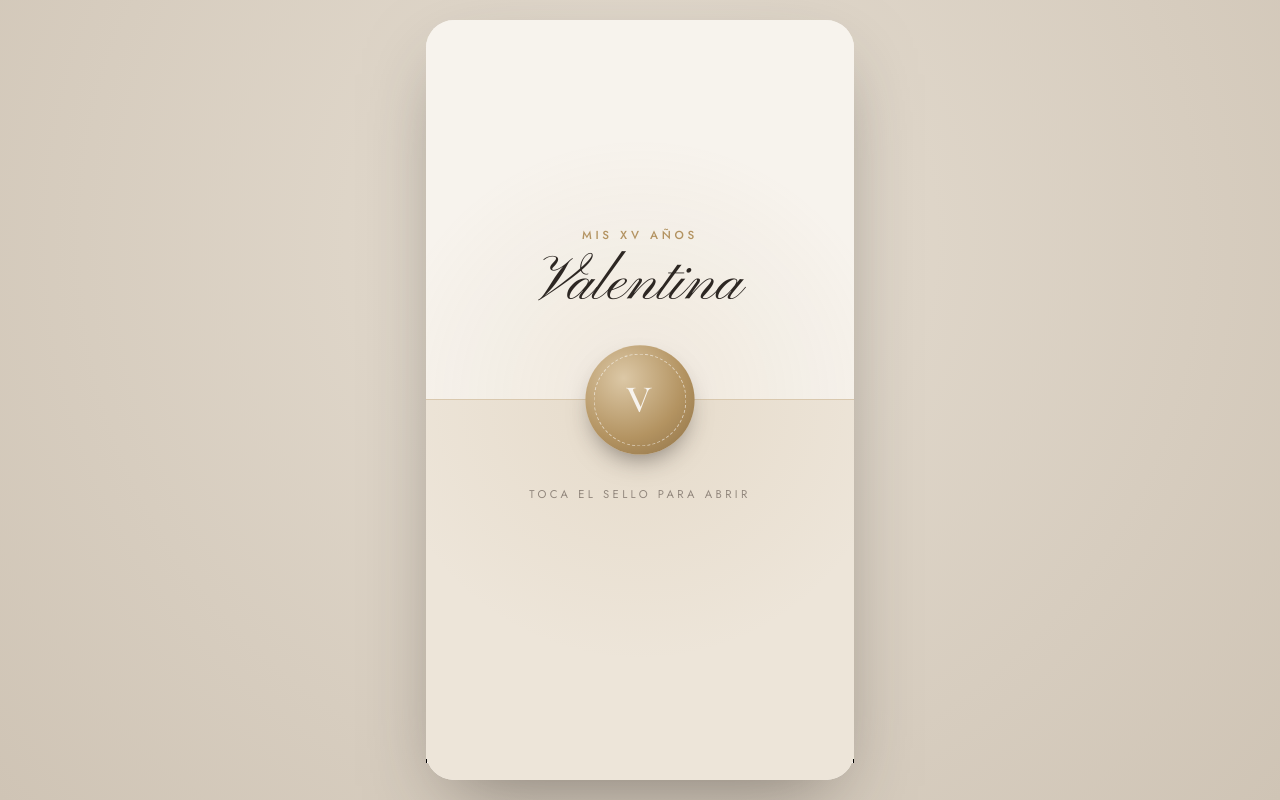
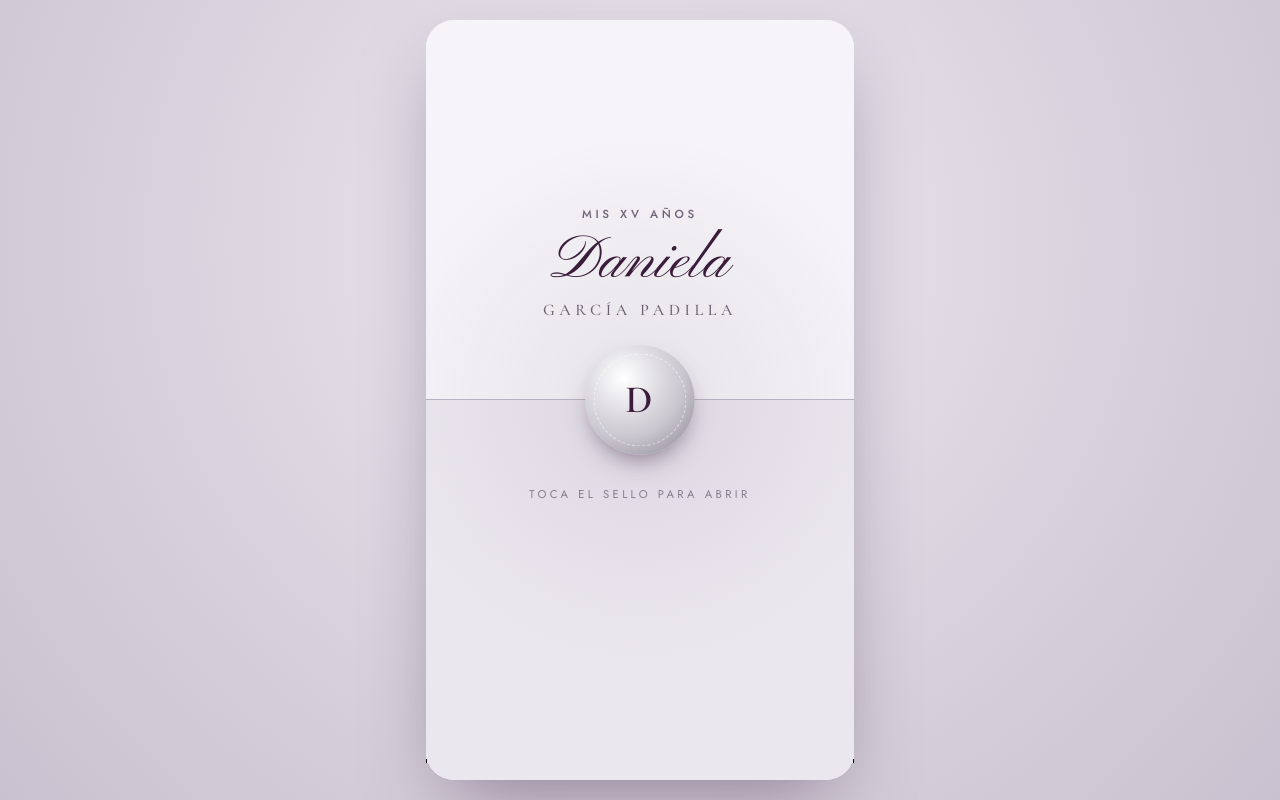
Before and after one commit to Username3456123/invitacion-xv, a plain HTML site: page index.html in a window 1280 px wide. Drawn offline with nearby package versions, Linux system fonts and the light colour scheme.

Commit message:
Deja el morado berenjena y pone a Daniela García Padilla
Sora eligió quedarse con la paleta plateado y morado berenjena y dio el
nombre de la quinceañera. El nombre va grande en letra manuscrita y los
apellidos debajo, más pequeños, en la portada y el sobre; el calendario y el
título de la pestaña usan el nombre completo. La portada se compactó un poco
para que la línea nueva quepa sin chocar con las ramitas.

Co-Authored-By: Claude Opus 5.5 <noreply@anthropic.com>

```diff
--- a/app.js
+++ b/app.js
@@ -33,8 +33,13 @@
   if (colorClaro) $("meta[name=theme-color]").content = colorClaro;
 
   /* ---------- Textos ---------- */
+  const nombreCompleto = [D.nombre, D.apellidos].filter(Boolean).join(" ");
   $$("[data-dato=nombre]").forEach((el) => (el.textContent = D.nombre));
-  document.title = `Mis XV años · ${D.nombre}`;
+  $$("[data-dato=apellidos]").forEach((el) => {
+    el.textContent = D.apellidos || "";
+    el.hidden = !D.apellidos;
+  });
+  document.title = `Mis XV años · ${nombreCompleto}`;
   poner("#bendicion", D.bendicion);
   poner("#frase", D.frase);
   poner("#despedida-frase", D.despedida);
@@ -50,7 +55,7 @@
   if (D.fotoPortada) {
     const foto = $("#foto-portada");
     foto.src = D.fotoPortada;
-    foto.alt = `Foto de ${D.nombre}`;
+    foto.alt = `Foto de ${nombreCompleto}`;
   } else {
     $("#arco").classList.add("sin-foto");
   }
@@ -108,7 +113,7 @@
     ].filter(Boolean).join("\n");
     const datos = new URLSearchParams({
       action: "TEMPLATE",
-      text: `XV años de ${D.nombre}`,
+      text: `XV años de ${nombreCompleto}`,
       dates: `${formato(fecha)}/${formato(fin)}`,
       location: [primero.lugar, primero.direccion].filter(Boolean).join(", "),
       details: `${detalles}\n\n${location.href.split("?")[0]}`,
--- a/datos.js
+++ b/datos.js
@@ -9,10 +9,11 @@ const INVITACION = {
   // ---------- Colores ----------
   // "neutral" (crema y dorado) o "berenjena" (plateado y morado berenjena).
   // Para probar otra sin cambiar esta, agrega al enlace: ?paleta=berenjena
-  paleta: "neutral",
+  paleta: "berenjena",
 
   // ---------- La quinceañera ----------
-  nombre: "Valentina",
+  nombre: "Daniela",            // va grande, en letra manuscrita
+  apellidos: "García Padilla",  // va debajo, más pequeño (vacío = no se pone)
   monograma: "", // letra del sello de la portada; vacío = la primera letra del nombre
 
   // Foto de la portada (va dentro del arco). Vacío = sin foto.
--- a/estilos.css
+++ b/estilos.css
@@ -260,6 +260,17 @@ svg { fill: none; stroke: currentColor; stroke-width: 1.6; stroke-linecap: round
 }
 .arco.sin-foto .monograma { position: static; transform: none; width: 3.6em; height: 3.6em; font-size: 1.5em; }
 .portada .nombre { margin-top: 0; }
+.portada .arco { height: 34cqh; }
+.portada .rama { width: 5.5em; height: 5.5em; }
+.apellidos {
+  font-family: var(--letra-titulos);
+  font-size: 0.95em;
+  font-weight: 500;
+  letter-spacing: 0.28em;
+  text-transform: uppercase;
+  color: var(--texto-suave);
+  margin-top: 0.1em;
+}
 .portada .fecha-corta { margin-top: 0.9em; color: var(--acento); }
 
 /* ---------- 2. Mensaje ---------- */
--- a/index.html
+++ b/index.html
@@ -83,6 +83,7 @@
         </div>
         <p class="aparece etiqueta">Mis XV años</p>
         <h1 class="aparece nombre" data-dato="nombre"></h1>
+        <p class="aparece apellidos" data-dato="apellidos"></p>
         <p class="aparece fecha-corta" data-dato="fecha-corta"></p>
         <div class="desliza" aria-hidden="true">
           Desliza
@@ -292,6 +293,7 @@
         <p class="para-quien" id="sobre-para" hidden></p>
         <p class="etiqueta">Mis XV años</p>
         <p class="nombre" data-dato="nombre"></p>
+        <p class="apellidos" data-dato="apellidos"></p>
       </div>
       <div class="solapa abajo">
         <p class="toca">Toca el sello para abrir</p>
```
Also changed, not shown: 1 other file.
